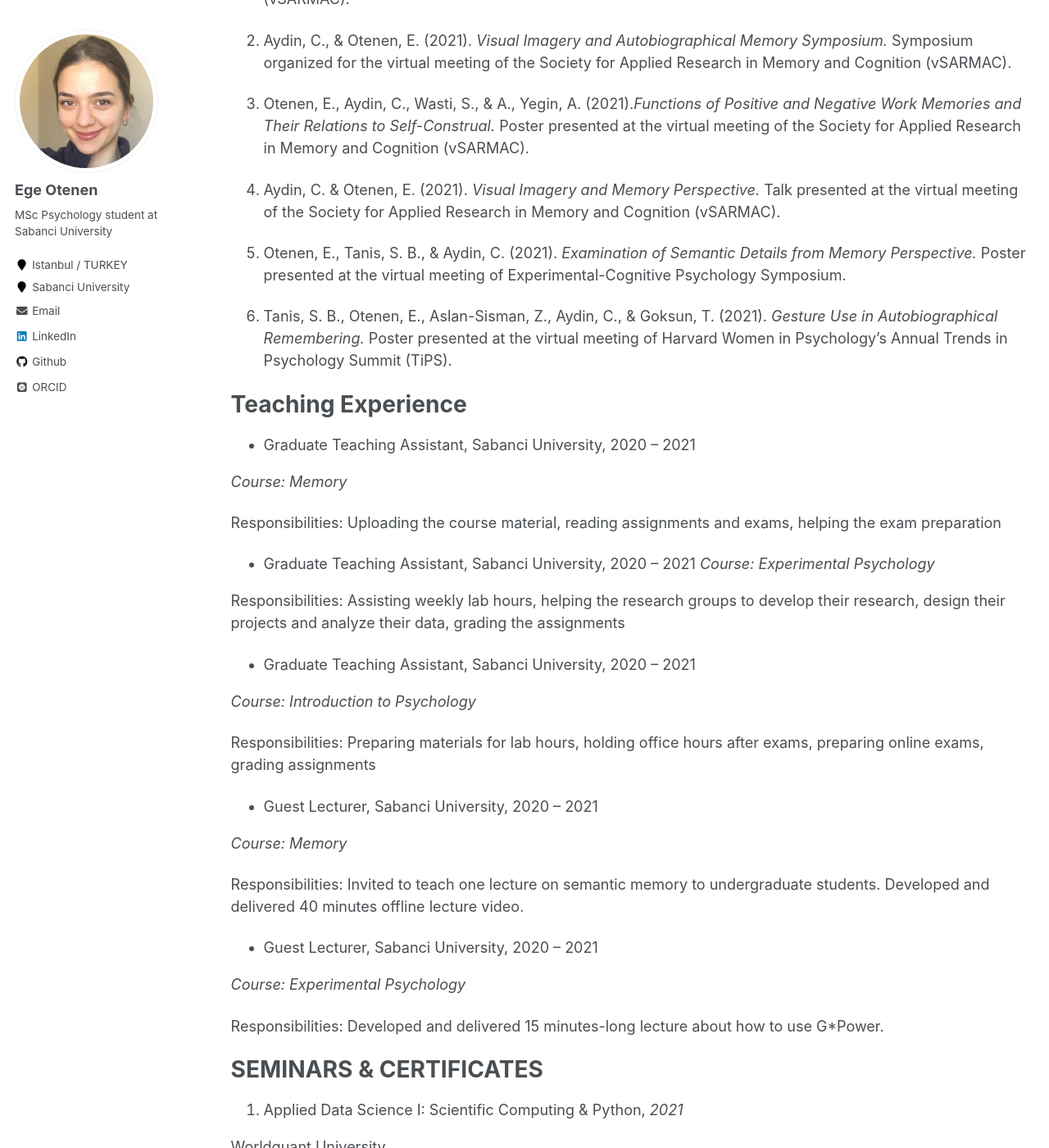
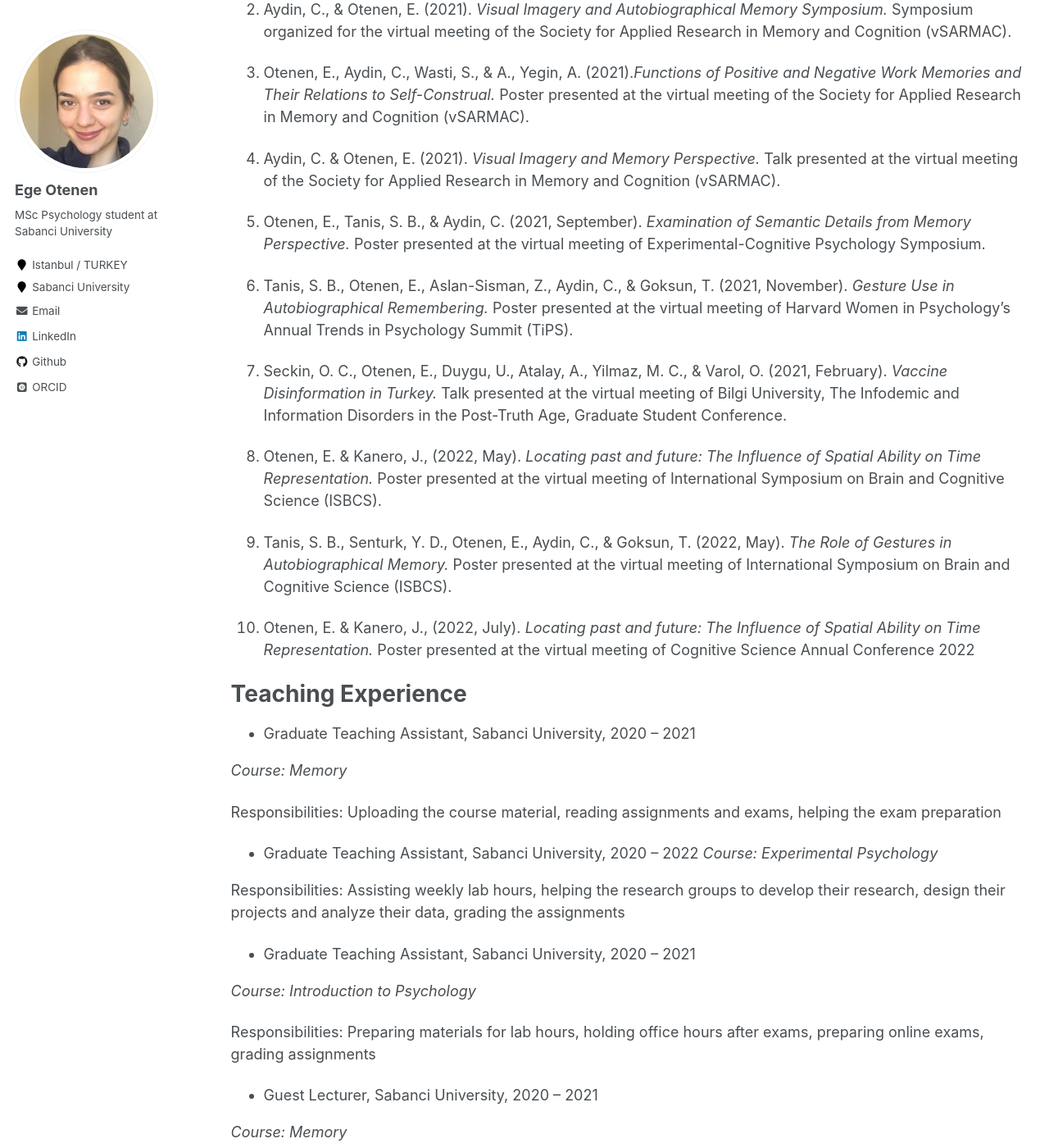
Before and after one commit to egeotenen/egeotenen.github.io, a Jekyll site: the page built from _pages/cv.md, in a window 1280 px wide and 1400 px high, scrolled down 4499 px. Shown: the whole window at 82% size. Built offline with Jekyll 4.4.1, drawn with Linux system fonts in a browser that asks for light colours; some web fonts are replaced; some of the changed text lies outside the part shown.

Commit message:
change in cv

```diff
--- a/_pages/cv.md
+++ b/_pages/cv.md
@@ -13,26 +13,25 @@ Education
 ========
 Sabanci University
 Master’s of Science in Cognitive Psychology
-
-2nd Year, CGPA: **4 / 4**
+CGPA: **4 / 4**
 Advisor: Asst. Prof. Cagla Aydin
 
+
 Middle East Technical University, 2020
-
 Faculty of Art & Sciences, Department of Psychology
- 4th Year, CGPA: **3,75 / 4**
+CGPA: **3,75 / 4**
 
 Skills
 ======
 
-R, Python, SPSS, Matlab, EEG Analysis
+R, Python, SPSS, EEG Analysis
 
 
 
 Research Experience
 ======
 
-* Lab Coordinator, Sabanci University,				                                *2020 – Present*
+* Lab Coordinator, Sabanci University,				                                *2020 – 2022*
 
 Culture Language and Autobiographical Memory Lab / ISTANBUL
 
@@ -58,9 +57,9 @@ perception in Turkey, and examining the usage of pronouns in anti-vaxxers’ nar
 
 
 
-* Lab Member, Sabanci University                                                *2021 - Present*
+* Lab Member, Sabanci University                                                *2021 - 2022*
 
-Viral Lab
+VIRAL Lab
 
 Principal Investigator: Dr. Onur Varol
 
@@ -70,7 +69,7 @@ organization (Teyit.org, a signer of IFCN) for the ongoing project about anti-va
 
 
 
-* Lab Member, Sabanci University,						                                  *2020 – Present*
+* Lab Member, Sabanci University,						                                  *2020 – 2022*
 
 Memory Attention and Cognitive Control Lab / ISTANBUL
 
@@ -175,7 +174,7 @@ Funded by The Project of Scientific and Technological Research Council of Turkey
 *Role:* Research Assistant, I contributed to the coding process of hate speech in social media data collected from Twitter.
 
 
-* Information exchange between long-term memory and working memory for adaptive behavior,   *2020- Present*
+* Information exchange between long-term memory and working memory for adaptive behavior,   *2020- 2022*
 
 Principal Investigator: Eren Günseli, Psychology
 Funded by The Project of Scientific and Technological Research Council of Turkey, 2232 International Fellowship For Outstanding Researchers
@@ -198,19 +197,20 @@ Funded by The Project of Scientific and Technological Research Council of Turkey
 Scholarships
 ======
 * Sabanci Graduate Student Full-Scholarship,			 		            *2020 – 2022*
+* Indiana University Graduate Student Fellowship,                 *2022 – 2023*
 
 
 
 Manuscripts In Preparation
-============================
-1. Aydin, C., Otenen, E., & Tanis, S. B. (in prep). Visual imagery and shifting memory perspective.
-*Manuscript in preparation.*
-2. Seckin, O. C., Atalay, A., Duygu, U., Otenen, E., & Varol, O. (in prep) Political Actors, Audiences and Mechanisms Driving Disinformation in Turkey: Evidence from the Covid-19 Anti-Vaccine Propaganda on Twitter. *Manuscript in preparation.*
+===========================
+1. Seckin, O. C., Atalay, A., Duygu, U., Otenen, E., & Varol, O. (in prep) Political Actors, Audiences and Mechanisms Driving Disinformation in Turkey: Evidence from the Covid-19 Anti-Vaccine Propaganda on Twitter. *Manuscript in preparation.*
 
 Manuscripts Submitted For Publication
 =======================================
 1. Otenen, E., Tanis, S. B., & Aydin, C. (under review) Autobiographical Interview: Assessment of
 Episodic and Semantic Details in Memories. *Manuscript submitted for publication*
+2. Aydin, C., Otenen, E., & Tanis, S. B. (in prep). Visual imagery and shifting memory perspective.
+*Manuscript in preparation.*
 
 Other Publications
 =====================
@@ -229,9 +229,29 @@ Presentations
 4. Aydin, C. & Otenen, E. (2021). *Visual Imagery and Memory Perspective.* Talk presented at the
 virtual meeting of the Society for Applied Research in Memory and Cognition (vSARMAC).
 
-5. Otenen, E., Tanis, S. B., & Aydin, C. (2021). *Examination of Semantic Details from Memory Perspective.* Poster presented at the virtual meeting of Experimental-Cognitive Psychology Symposium.
+5. Otenen, E., Tanis, S. B., & Aydin, C. (2021, September). *Examination of Semantic Details from
+Memory Perspective.* Poster presented at the virtual meeting of Experimental-Cognitive Psychology
+Symposium.
 
-6. Tanis, S. B., Otenen, E., Aslan-Sisman, Z., Aydin, C., & Goksun, T. (2021). *Gesture Use in Autobiographical Remembering.* Poster presented at the virtual meeting of Harvard Women in Psychology’s Annual Trends in Psychology Summit (TiPS).
+6. Tanis, S. B., Otenen, E., Aslan-Sisman, Z., Aydin, C., & Goksun, T. (2021, November). *Gesture
+Use in Autobiographical Remembering.* Poster presented at the virtual meeting of Harvard Women in
+Psychology’s Annual Trends in Psychology Summit (TiPS).
+
+7. Seckin, O. C., Otenen, E., Duygu, U., Atalay, A., Yilmaz, M. C., & Varol, O. (2021, February). *Vaccine
+Disinformation in Turkey.* Talk presented at the virtual meeting of Bilgi University, The Infodemic
+and Information Disorders in the Post-Truth Age, Graduate Student Conference.
+
+8. Otenen, E. & Kanero, J., (2022, May). *Locating past and future: The Influence of Spatial Ability on
+Time Representation.* Poster presented at the virtual meeting of International Symposium on Brain
+and Cognitive Science (ISBCS).
+
+9. Tanis, S. B., Senturk, Y. D., Otenen, E., Aydin, C., & Goksun, T. (2022, May). *The Role of Gestures
+in Autobiographical Memory.* Poster presented at the virtual meeting of International Symposium on
+Brain and Cognitive Science (ISBCS).
+
+10. Otenen, E. & Kanero, J., (2022, July). *Locating past and future: The Influence of Spatial Ability on
+Time Representation.* Poster presented at the virtual meeting of Cognitive Science Annual Conference
+2022
 
 Teaching Experience
 ======================
@@ -243,7 +263,7 @@ Teaching Experience
 Responsibilities:  Uploading the course material, reading assignments and exams, helping the exam preparation
 
 
-* Graduate Teaching Assistant, Sabanci University,            				 2020 – 2021
+* Graduate Teaching Assistant, Sabanci University,            				 2020 – 2022
 *Course: Experimental Psychology*
 
 Responsibilities: Assisting weekly lab hours, helping the research groups to develop their research, design their projects and analyze their data, grading the assignments
```
Also changed, not shown: other parts of _pages/cv.md (+1 -1 lines), 1 other file.
